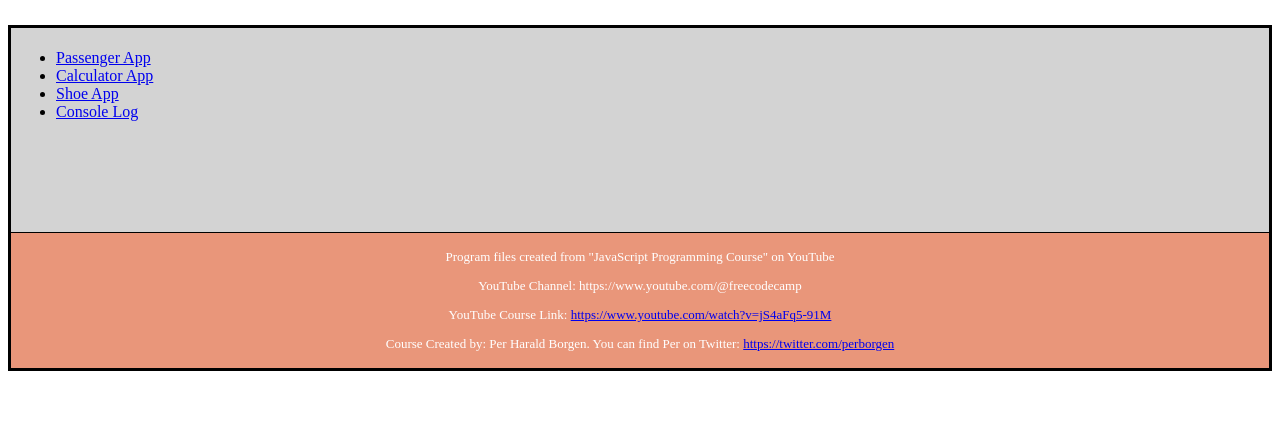
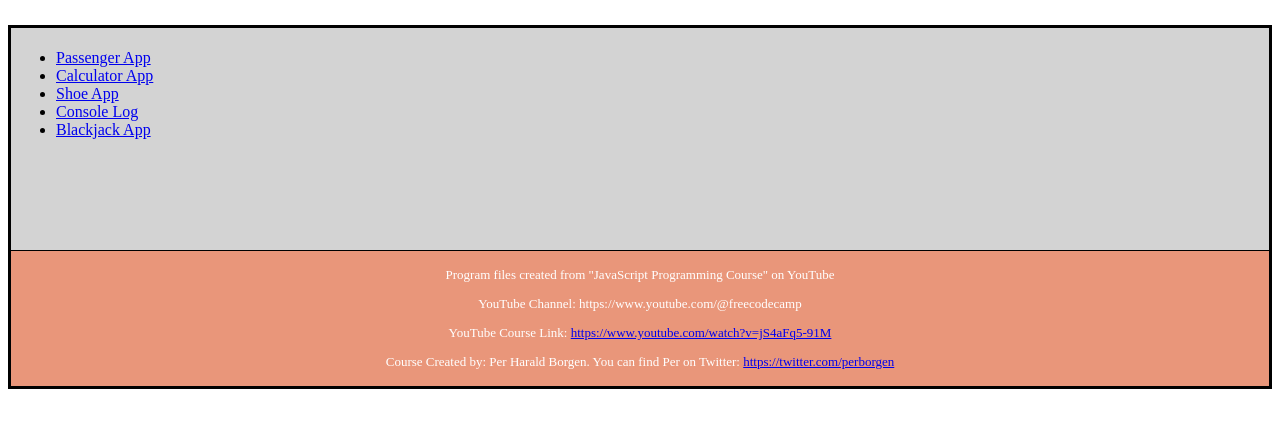
Before and after one commit to jhoitenga/JavaScript_Programming_YouTube, a website: page index.html in a window 1280 px wide. Shown: the part 60-488 px from the top of the page. Drawn offline with Linux system fonts and the light colour scheme.

Commit message:
adding blackjack app link

```diff
--- a/index.html
+++ b/index.html
@@ -19,6 +19,7 @@
             <li><a href="calculator_app/index.html">Calculator App</a></li>
             <li><a href="shoe_app/index.html">Shoe App</a></li>
             <li><a href="second_app/index.html">Console Log</a></li>
+            <li><a href="blackjack/index.html">Blackjack App</a></li>
         </ul>
         <br>
         <br>
```
